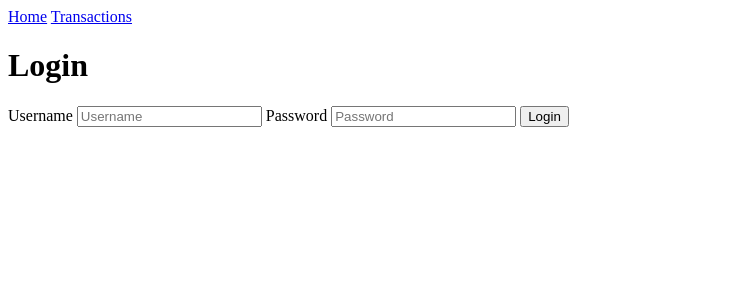
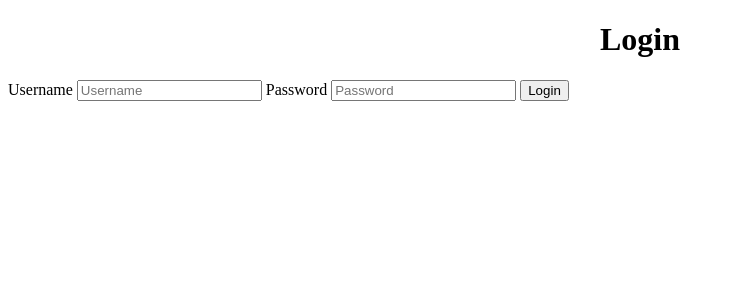
Before and after one commit to shayalvaghasiya/moneylog, a SvelteKit app in the folder moneylog-frontend/: page /login in a window 1280 px wide. Shown: the top 300 px of the page, without its empty margins (0-735 px from the left). Built offline with nearby package versions, Linux system fonts and the light colour scheme.

Commit message:
Handled expiry access token

```diff
--- a/moneylog-frontend/src/routes/+layout.svelte
+++ b/moneylog-frontend/src/routes/+layout.svelte
@@ -8,11 +8,11 @@
 	const isLoggedIn = derived(auth, ($auth) => !!$auth?.token);
 </script>
 
+{#if $isLoggedIn}
 <nav>
 	<a href="/">Home</a>
 	<a href="/transactions">Transactions</a>
-	{#if $isLoggedIn}
-		<LogoutButton />
-	{/if}
+	<LogoutButton />
 </nav>
+{/if}
 <slot />
--- a/moneylog-frontend/src/routes/login/+page.svelte
+++ b/moneylog-frontend/src/routes/login/+page.svelte
@@ -39,7 +39,7 @@
 	}
 </script>
 
-<h1>Login</h1>
+<h1><center>Login</center></h1>
 
 <form on:submit|preventDefault={handle_login}>
 	<label>
```
Also changed, not shown: moneylog-frontend/src/routes/+page.svelte (+6 -1 lines).
